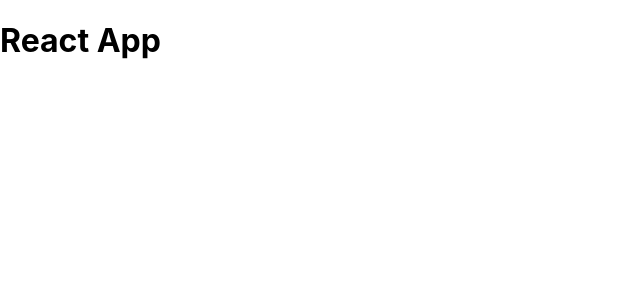
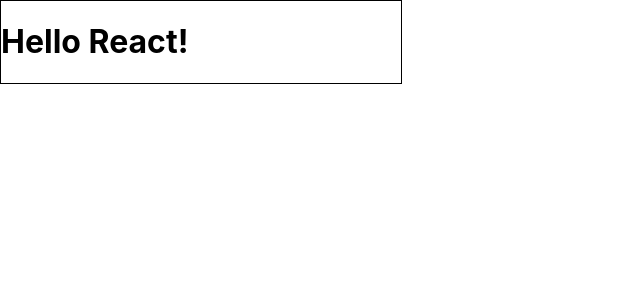
Before and after one commit to Belchenkov/react-quiz, a React app: page / in a window 1280 px wide. Shown: the top 300 px of the page, without its empty margins (0-640 px from the left). Built offline with nearby package versions, Linux system fonts and the light colour scheme.

Commit message:
Создание Layout

```diff
--- a/src/App.js
+++ b/src/App.js
@@ -1,11 +1,15 @@
 import React, { Component } from 'react';
+
+import Layout from "./hoc/Layout/Layout";
 
 class App extends Component {
   render() {
     return (
-      <div className="App">
-        <h1>React App</h1>
-      </div>
+        <Layout>
+          <div style={{width: 400, border: '1px solid black'}}>
+            <h1>Hello React!</h1>
+          </div>
+        </Layout>
     );
   }
 }
--- /dev/null
+++ b/src/hoc/Layout/Layout.css
@@ -0,0 +1,11 @@
+.Layout {
+    height: 100vh;
+    display: flex;
+    flex-direction: column;
+}
+
+.Layout main{
+    display: flex;
+    flex-direction: column;
+    flex-grow: 1;
+}
--- /dev/null
+++ b/src/hoc/Layout/Layout.js
@@ -0,0 +1,15 @@
+import React, {Component} from 'react';
+
+class Layout extends Component {
+    render () {
+        return (
+            <div>
+                <main>
+                    { this.props.children }
+                </main>
+            </div>
+        );
+    }
+}
+
+export default Layout;
```
